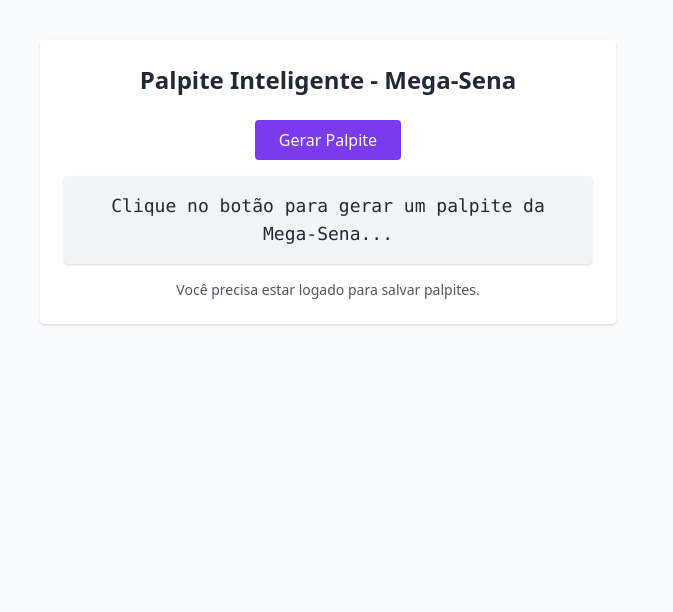
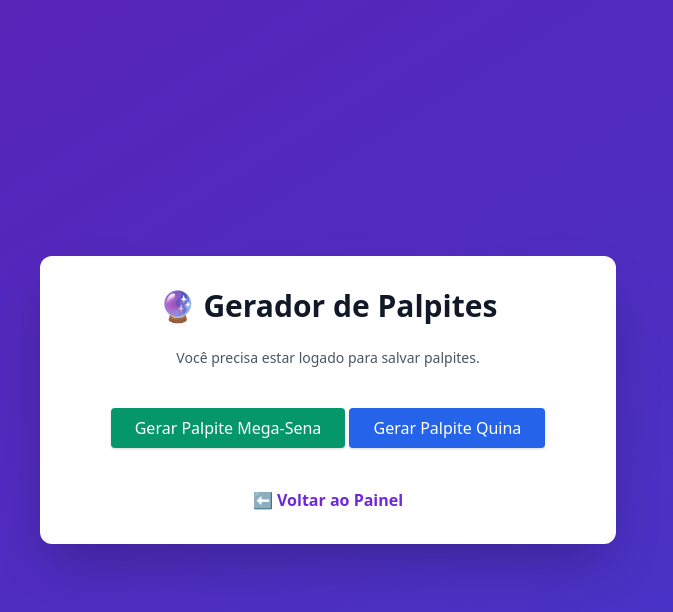
Before and after one commit to lotomente/lotomente-site, a plain HTML site: page palpite.html in a window 1280 px wide. Shown: the whole page, without its empty margins (312-985 px from the left). Drawn offline with nearby package versions, Linux system fonts and the light colour scheme; no server answers.

Commit message:
Aplicado bloqueio mensal de palpites para plano gratuito

```diff
--- a/palpite.html
+++ b/palpite.html
@@ -4,22 +4,22 @@
 <head>
   <meta charset="UTF-8" />
   <meta name="viewport" content="width=device-width, initial-scale=1.0"/>
-  <title>LotoMente - Mega-Sena</title>
+  <title>LotoMente - Palpite</title>
   <link href="https://cdn.jsdelivr.net/npm/tailwindcss@2.2.19/dist/tailwind.min.css" rel="stylesheet">
 </head>
-<body class="bg-gray-50 text-gray-800">
+<body class="bg-gradient-to-br from-purple-800 to-indigo-700 min-h-screen flex items-center justify-center text-white">
 
-  <main class="max-w-xl mx-auto mt-10 p-6 bg-white rounded shadow">
-    <h1 class="text-2xl font-bold mb-6 text-center">Palpite Inteligente - Mega-Sena</h1>
+  <main class="bg-white text-gray-900 p-8 rounded-xl shadow-2xl w-full max-w-xl text-center space-y-6">
+    <h1 class="text-3xl font-bold">🔮 Gerador de Palpites</h1>
+    <p id="statusUsuario" class="text-sm text-gray-600"></p>
 
-    <div class="flex justify-center mb-4">
-      <button onclick="gerarPalpiteMega()" class="bg-purple-600 text-white px-6 py-2 rounded hover:bg-purple-700">Gerar Palpite</button>
+    <div class="space-y-4">
+      <button onclick="if (podeGerarPalpite('mega')) gerarPalpiteMega()" class="bg-green-600 hover:bg-green-700 text-white px-6 py-2 rounded shadow">Gerar Palpite Mega-Sena</button>
+      <button onclick="if (podeGerarPalpite('quina')) gerarPalpiteQuina()" class="bg-blue-600 hover:bg-blue-700 text-white px-6 py-2 rounded shadow">Gerar Palpite Quina</button>
+      <p id="resultado" class="mt-4 text-xl font-mono text-gray-800"></p>
     </div>
 
-    <div class="bg-gray-100 p-4 rounded shadow text-lg font-mono text-center">
-      <span id="resultado">Clique no botão para gerar um palpite da Mega-Sena...</span>
-    </div>
-    <p id="statusUsuario" class="text-center mt-4 text-sm text-gray-600"></p>
+    <a href="painel.html" class="inline-block mt-6 text-purple-700 font-semibold hover:underline">⬅️ Voltar ao Painel</a>
   </main>
 
   <!-- Firebase SDK -->
@@ -40,7 +40,6 @@
     firebase.initializeApp(firebaseConfig);
     const auth = firebase.auth();
     const db = firebase.firestore();
-
     let usuarioLogado = null;
 
     auth.onAuthStateChanged(user => {
@@ -58,7 +57,7 @@
       const shuffle = arr => arr.sort(() => 0.5 - Math.random());
       const dezenas = shuffle(numeros).slice(0, 6).sort((a, b) => a - b);
 
-      document.getElementById('resultado').innerText = dezenas.join(" – ");
+      document.getElementById('resultado').innerText = "Mega-Sena: " + dezenas.join(" – ");
 
       if (!usuarioLogado) {
         alert("Faça login para salvar seus palpites.");
@@ -66,20 +65,63 @@
       }
 
       db.collection("palpites").add({
-  dezenas: dezenas,
-  geradoEm: firebase.firestore.Timestamp.now(),
-  uid: usuarioLogado.uid,
-  email: usuarioLogado.email
-});
+        dezenas: dezenas,
+        geradoEm: new Date(),
+        uid: usuarioLogado.uid,
+        email: usuarioLogado.email
+      }).then(() => {
+        console.log("Palpite da Mega salvo.");
+      }).catch((error) => {
+        console.error("Erro ao salvar palpite:", error);
+      });
+    }
 
-      then(() => {
-        console.log("Palpite salvo com usuário.");
-      })
-      .catch((error) => {
+    function gerarPalpiteQuina() {
+      const numeros = Array.from({ length: 80 }, (_, i) => (i + 1).toString().padStart(2, '0'));
+      const shuffle = arr => arr.sort(() => 0.5 - Math.random());
+      const dezenas = shuffle(numeros).slice(0, 5).sort((a, b) => a - b);
+
+      document.getElementById('resultado').innerText = "Quina: " + dezenas.join(" – ");
+
+      if (!usuarioLogado) {
+        alert("Faça login para salvar seus palpites.");
+        return;
+      }
+
+      db.collection("palpites_quina").add({
+        dezenas: dezenas,
+        geradoEm: new Date(),
+        uid: usuarioLogado.uid,
+        email: usuarioLogado.email
+      }).then(() => {
+        console.log("Palpite da Quina salvo.");
+      }).catch((error) => {
         console.error("Erro ao salvar palpite:", error);
       });
     }
   </script>
 
+  <!-- Limite mensal para plano gratuito -->
+  <script>
+    function podeGerarPalpite(tipo) {
+      const plano = localStorage.getItem('planoSelecionado') || 'gratis';
+      const hoje = new Date();
+      const chaveMes = `limite_mes_${hoje.getFullYear()}-${(hoje.getMonth()+1).toString().padStart(2, '0')}`;
+      let usado = parseInt(localStorage.getItem(chaveMes)) || 0;
+
+      if (plano === 'mensal' || plano === 'trimestral') {
+        return true;
+      }
+
+      if (usado >= 2) {
+        alert("❌ Você atingiu o limite de 2 palpites gratuitos neste mês. Faça upgrade para continuar usando.");
+        return false;
+      }
+
+      localStorage.setItem(chaveMes, usado + 1);
+      return true;
+    }
+  </script>
+
 </body>
 </html>
```
